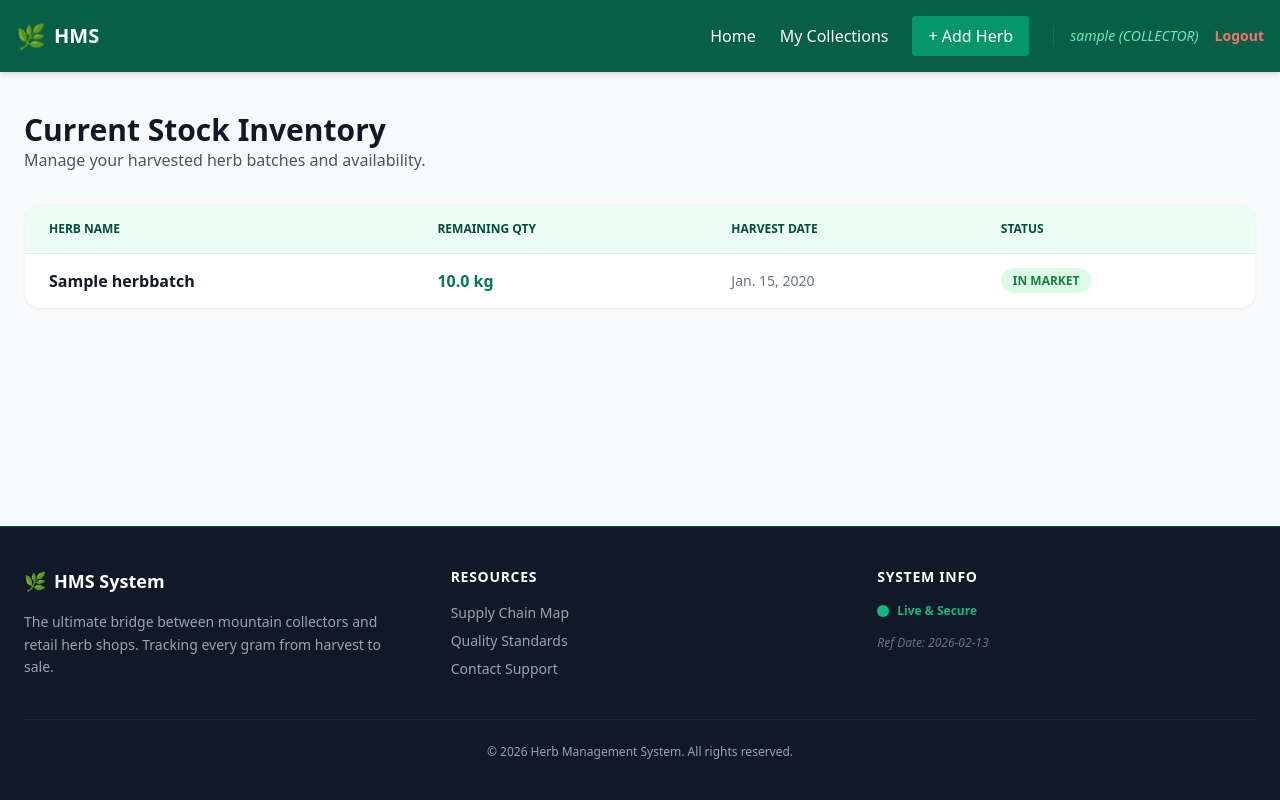
After one commit to bipinjlimbu/Herbs-Management-System---Django-Project, a Django app: page /my-stock/ in a window 1280 px wide. The commit adds this page. Run offline with Django 5.2, Linux system fonts and the light colour scheme; a user stored in the database is signed in; tables that the repository leaves empty hold one stand-in row (values such as "Sample post").

Commit message:
Inventory Section Done

```diff
--- a/hms_app/templates/components/_navbar.html
+++ b/hms_app/templates/components/_navbar.html
@@ -25,7 +25,7 @@
 
                     {% elif user.role == "RETAILER" %}
                         <a href="/marketplace/" class="hover:text-emerald-200 transition">Marketplace</a>
-                        <a href="/inventory/" class="hover:text-emerald-200 transition">My Stock</a>
+                        <a href="/my-stock/" class="hover:text-emerald-200 transition">My Stock</a>
                     {% endif %}
 
                     <div class="flex items-center ml-4 space-x-4 border-l border-emerald-700 pl-4">
--- a/hms_app/templates/pages/add_herb.html
+++ b/hms_app/templates/pages/add_herb.html
@@ -21,7 +21,7 @@
                 </div>
             </div>
 
-            <form method="POST" action="/add-herb/" class="space-y-6">
+            <form method="POST" action="/add-batch/" class="space-y-6">
                 {% csrf_token %}
 
                 <div>
--- /dev/null
+++ b/hms_app/templates/pages/my_stock.html
@@ -0,0 +1,78 @@
+<html>
+<head>
+    <title>My Stock - HMS</title>
+    {% load static %}
+    <link href="{% static 'src/styles.css' %}" rel="stylesheet" />
+</head>
+
+<body class="bg-gray-50 flex flex-col min-h-screen">
+    {% include 'components/_navbar.html' %}
+
+    <main class="flex-grow container mx-auto px-6 py-10">
+        <div class="mb-8">
+            <h1 class="text-3xl font-bold text-gray-900">Current Stock Inventory</h1>
+            <p class="text-gray-600">
+                {% if user.role == "COLLECTOR" %}
+                    Manage your harvested herb batches and availability.
+                {% else %}
+                    Manage total herb stock available in your shop.
+                {% endif %}
+            </p>
+        </div>
+
+        <div class="bg-white rounded-2xl shadow-sm border border-gray-100 overflow-hidden">
+            <table class="w-full text-left">
+                <thead class="{% if user.role == 'COLLECTOR' %}bg-emerald-50 text-emerald-900{% else %}bg-blue-50 text-blue-900{% endif %} border-b font-bold text-xs uppercase">
+                    <tr>
+                        <th class="px-6 py-4">Herb Name</th>
+                        <th class="px-6 py-4">{% if user.role == "COLLECTOR" %}Remaining Qty{% else %}Total Stock{% endif %}</th>
+                        {% if user.role == "COLLECTOR" %}
+                            <th class="px-6 py-4">Harvest Date</th>
+                        {% endif %}
+                        <th class="px-6 py-4">Status</th>
+                    </tr>
+                </thead>
+                <tbody class="divide-y divide-gray-50">
+                    {% if user.role == "COLLECTOR" %}
+                        {% for batch in collector_stock %}
+                        <tr class="hover:bg-gray-50">
+                            <td class="px-6 py-4 font-bold text-gray-900">{{ batch.name }}</td>
+                            <td class="px-6 py-4 font-semibold text-emerald-700">{{ batch.remaining_quantity }} kg</td>
+                            <td class="px-6 py-4 text-sm text-gray-500">{{ batch.harvest_date }}</td>
+                            <td class="px-6 py-4">
+                                {% if batch.is_available %}
+                                    <span class="bg-green-100 text-green-700 px-3 py-1 rounded-full text-xs font-bold uppercase">In Market</span>
+                                {% else %}
+                                    <span class="bg-gray-100 text-gray-500 px-3 py-1 rounded-full text-xs font-bold uppercase">Private/Sold</span>
+                                {% endif %}
+                            </td>
+                        </tr>
+                        {% endfor %}
+                    {% else %}
+                        {% for item in retailer_stock %}
+                        <tr class="hover:bg-gray-50 transition">
+                            <td class="px-6 py-4">
+                                <div class="flex items-center">
+                                    <span class="text-xl mr-3">🌿</span>
+                                    <span class="font-bold text-gray-900">{{ item.herb_name }}</span>
+                                </div>
+                            </td>
+                            <td class="px-6 py-4 font-semibold text-blue-700">
+                                {{ item.total_quantity }} kg
+                            </td>
+                            <td class="px-6 py-4">
+                                <span class="bg-blue-100 text-blue-700 px-3 py-1 rounded-full text-xs font-bold uppercase">
+                                    In Shop
+                                </span>
+                            </td>
+                        </tr>
+                        {% endfor %}
+                    {% endif %}
+                </tbody>
+            </table>
+        </div>
+    </main>
+
+    {% include 'components/_footer.html' %}
+</body>
+</html>
--- a/hms_app/urls.py
+++ b/hms_app/urls.py
@@ -1,7 +1,7 @@
 from django.urls import path
 from .views.main import home_view
 from .views.auth import register_view, login_view, logout_view
-from .views.herb import add_herb_view, my_collections_view, marketplace_view
+from .views.herb import add_herb_view, my_collections_view, marketplace_view, my_stock_view
 from .views.transactions import purchase_request_view, approve_transaction, reject_transaction
 
 urlpatterns = [
@@ -15,4 +15,5 @@ urlpatterns = [
     path('purchase/<int:batch_id>/', purchase_request_view, name='purchase_request'),
     path('approve/<int:transaction_id>/', approve_transaction, name='approve_transaction'),
     path('reject/<int:transaction_id>/', reject_transaction, name='reject_transaction'),
+    path('my-stock/', my_stock_view, name='my_stock'),
 ]
--- a/hms_app/views/herb.py
+++ b/hms_app/views/herb.py
@@ -1,7 +1,8 @@
 from django.shortcuts import render, redirect
 from django.contrib.auth.decorators import login_required
 from django.contrib import messages
-from ..models import HerbBatch
+from django.db.models import Sum
+from ..models import HerbBatch, RetailerInventory
 
 @login_required
 def add_herb_view(request):
@@ -45,3 +46,19 @@ def marketplace_view(request):
     return render(request, 'pages/marketplace.html', {
         'available_batches': available_batches
     })
+
+@login_required
+def my_stock_view(request):
+    context = {}
+    if request.user.role == "COLLECTOR":
+        # Collectors usually track specific batches for harvest dates
+        context['collector_stock'] = HerbBatch.objects.filter(collector=request.user)
+    else:
+        # RETAILER: Group by herb_name and sum the current_stock
+        context['retailer_stock'] = RetailerInventory.objects.filter(
+            retailer=request.user
+        ).values('herb_name').annotate(
+            total_quantity=Sum('current_stock')
+        ).order_by('herb_name')
+
+    return render(request, 'pages/my_stock.html', context)
--- a/static/src/styles.css
+++ b/static/src/styles.css
@@ -593,6 +593,10 @@ Ensure the default browser behavior of the `hidden` attribute.
   margin-top: 3rem;
 }
 
+.mr-3 {
+  margin-right: 0.75rem;
+}
+
 .block {
   display: block;
 }
@@ -966,6 +970,11 @@ Ensure the default browser behavior of the `hidden` attribute.
   background-color: rgb(254 226 226 / var(--tw-bg-opacity));
 }
 
+.bg-blue-100 {
+  --tw-bg-opacity: 1;
+  background-color: rgb(219 234 254 / var(--tw-bg-opacity));
+}
+
 .p-8 {
   padding: 2rem;
 }
@@ -1269,6 +1278,11 @@ Ensure the default browser behavior of the `hidden` attribute.
   color: rgb(220 38 38 / var(--tw-text-opacity));
 }
 
+.text-blue-900 {
+  --tw-text-opacity: 1;
+  color: rgb(30 58 138 / var(--tw-text-opacity));
+}
+
 .opacity-75 {
   opacity: 0.75;
 }
```
Also changed, not shown: hms_app/views/main.py (+5 -10 lines).
